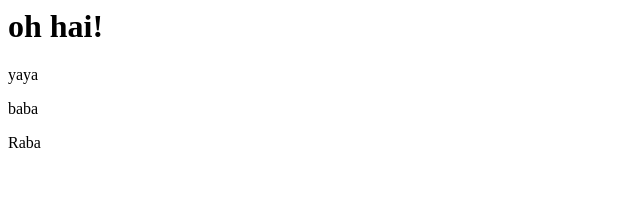
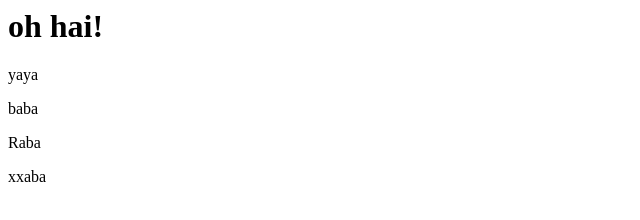
Before and after one commit to HackerJAMS/test-node-deploy, a website: page client/index.html in a window 1280 px wide. Shown: the full height of the page, 0-640 px from the left. Drawn offline with Linux system fonts and the light colour scheme.

Commit message:
test deploy npm install

```diff
--- a/client/index.html
+++ b/client/index.html
@@ -2,3 +2,4 @@
 <p>yaya</p>
 <p>baba</p>
 <p>Raba</p>
+<p>xxaba</p>
```
